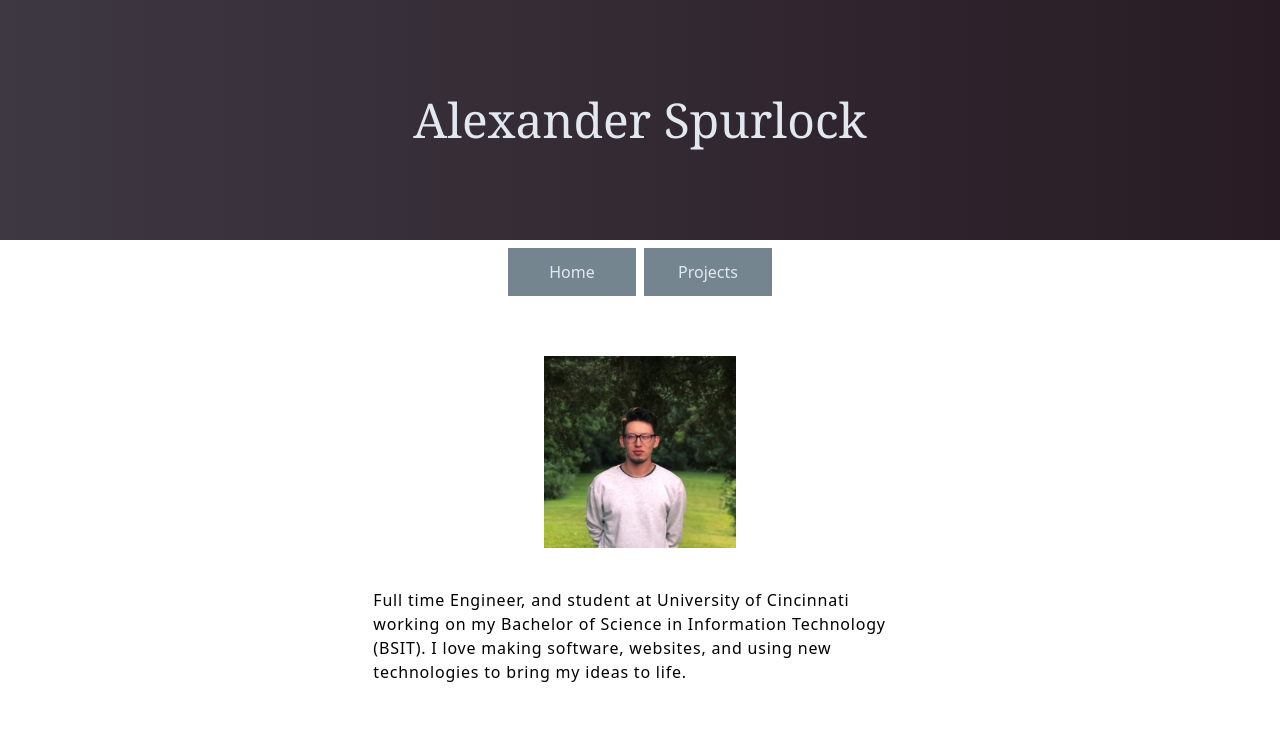
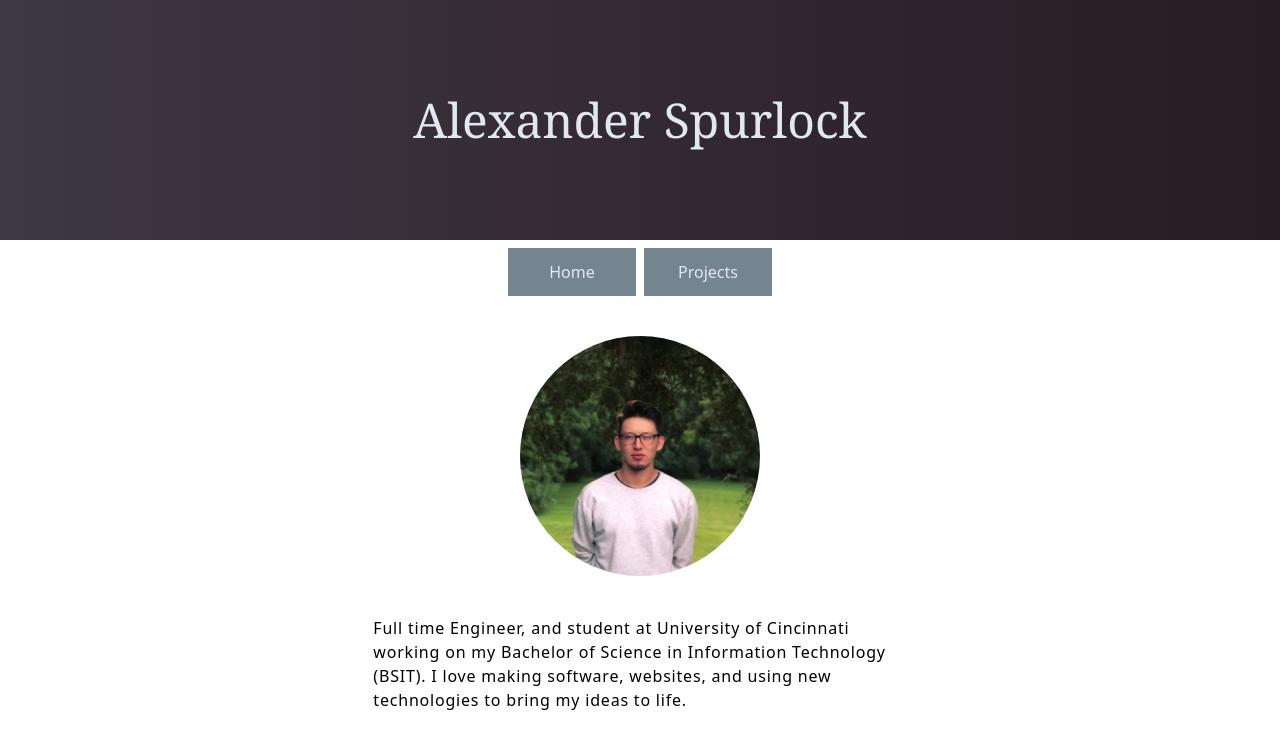
Before and after one commit to alexspurlock25/personal-site, a React (Vite) app: page / in a window 1280 px wide. Shown: the top 748 px of the page. Built offline with nearby package versions, Linux system fonts and the light colour scheme.

Commit message:
Changed size of the picture

```diff
--- a/src/components/ProfilePicture.jsx
+++ b/src/components/ProfilePicture.jsx
@@ -1,9 +1,11 @@
 import React from 'react'
 import profilePicture from '../assets/profile-picture.png'
 
+const profilePictureStyles = 'mt-5 w-60 rounded-full mx-auto'
+
 const ProfilePicture = () => {
     return (
-        <img className='mt-10 w-24 h-24 md:w-48 md:h-auto md:rounded-none rounded-full mx-auto' src={ profilePicture } alt="" width="384" height="512" />
+        <img className={ profilePictureStyles } src={ profilePicture } />
     )
 }
 
```
